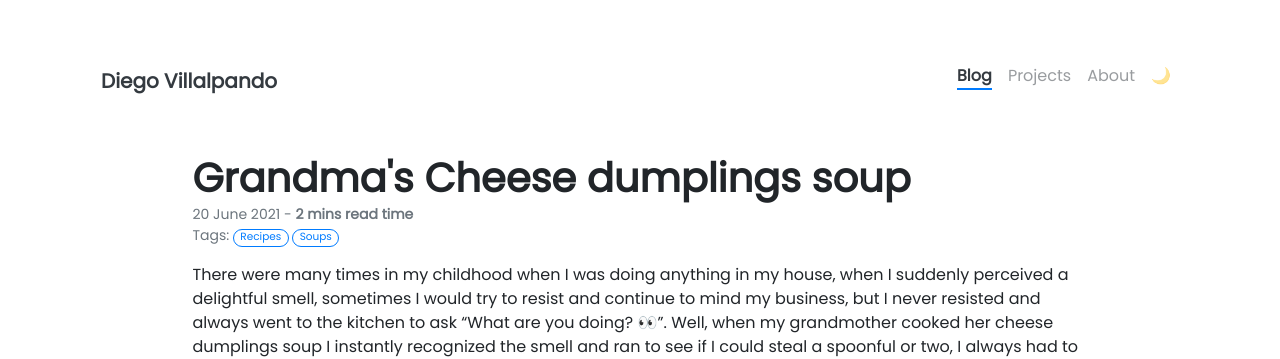
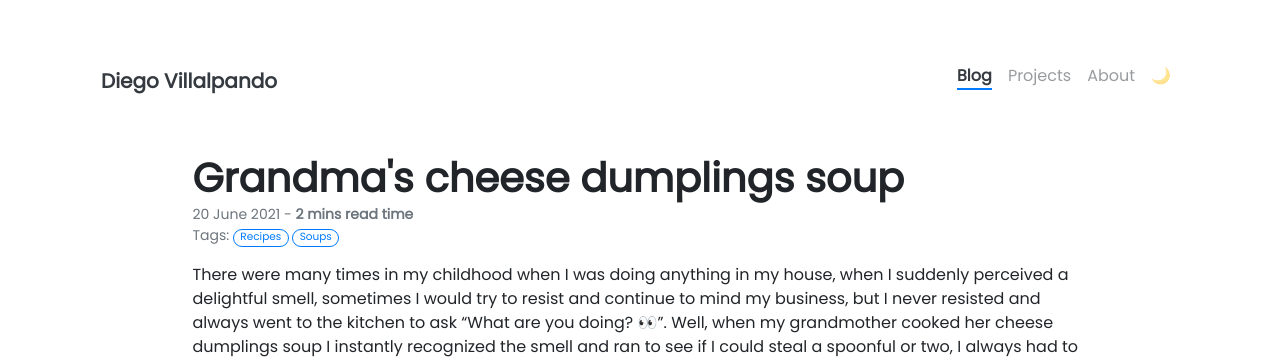
Before and after one commit to Dialvive/dialvive.dev, a Jekyll site: the page built from _posts/2021-06-20-cheese-dumplings-soup.md, in a window 1280 px wide. Shown: the top 359 px of the page. Built offline with Jekyll 4.4.1, drawn with Linux system fonts in a browser that asks for light colours; nearby versions of some CDN libraries; emoji names are drawn with the system emoji font; our own code applies the rules of GitHub Pages for plain Markdown files; comment, search, counter and statistics services are not loaded.

```diff
--- a/_posts/2021-06-20-cheese-dumplings-soup.md
+++ b/_posts/2021-06-20-cheese-dumplings-soup.md
@@ -1,5 +1,5 @@
 ---
-title: Grandma's Cheese dumplings soup
+title: Grandma's cheese dumplings soup
 tags: [Recipes, Soups]
 style: fill
 color: warning
```
